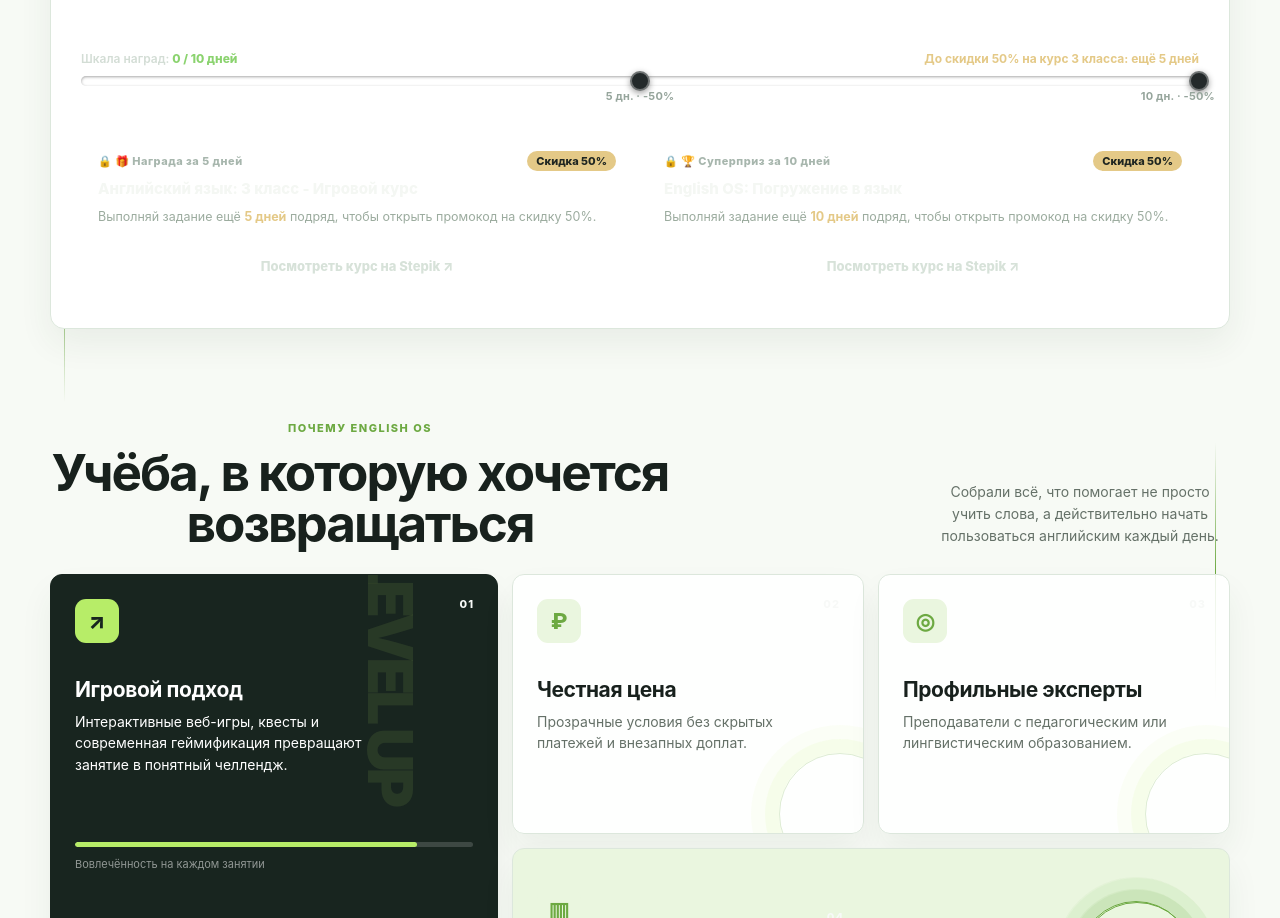
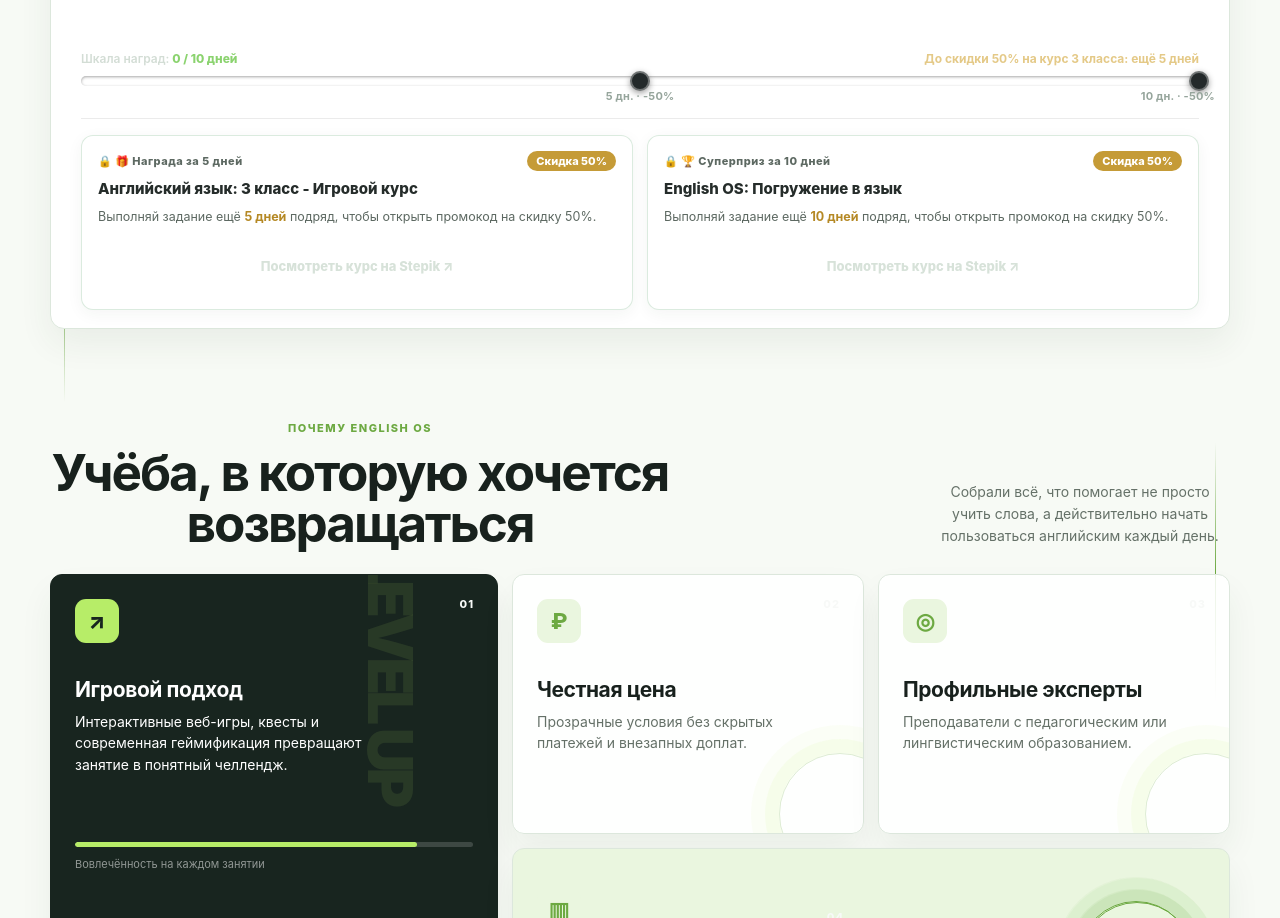
Before and after one commit to george-stone-pax/english-games, a plain HTML site: page index.html in a window 1280 px wide. Shown: the part 784-1702 px from the top of the page. Drawn offline with nearby package versions, Linux system fonts and the light colour scheme.

Commit message:
Revise styles for quest rewards under light theme
Updated styles for quest rewards grid and cards to match the light theme, enhancing readability and visual appeal.

```diff
--- a/challenge.css
+++ b/challenge.css
@@ -236,6 +236,7 @@
 }
 
 /* Сетка карточек наград и промокодов */
+/* Сетка карточек наград и промокодов (обновлено под светлую тему) */
 .quest-rewards-grid {
     position: relative;
     z-index: 1;
@@ -244,7 +245,7 @@
     gap: 14px;
     margin-top: 8px;
     padding-top: 16px;
-    border-top: 1px solid rgba(255, 255, 255, .08);
+    border-top: 1px solid rgba(0, 0, 0, 0.08);
 }
 .quest-reward-card {
     display: flex;
@@ -252,14 +253,15 @@
     justify-content: space-between;
     padding: 15px 16px;
     border-radius: 12px;
-    border: 1px solid rgba(255, 255, 255, .1);
-    background: rgba(255, 255, 255, .035);
+    border: 1px solid rgba(78, 154, 98, 0.2);
+    background: #ffffff;
+    box-shadow: 0 4px 16px rgba(31, 54, 40, 0.05);
     transition: border-color .25s ease, background .25s ease, box-shadow .25s ease;
 }
 .quest-reward-card.is-unlocked {
-    border-color: rgba(139, 211, 111, .48);
-    background: linear-gradient(145deg, rgba(78, 154, 98, .18), rgba(255, 255, 255, .04));
-    box-shadow: 0 10px 26px rgba(0, 0, 0, .2), inset 0 0 20px rgba(139, 211, 111, .06);
+    border-color: rgba(78, 154, 98, 0.5);
+    background: linear-gradient(145deg, #f2f8f3 0%, #ffffff 100%);
+    box-shadow: 0 8px 24px rgba(78, 154, 98, 0.12);
 }
 .quest-reward-top {
     display: flex;
@@ -272,38 +274,39 @@
     font-size: 11px;
     font-weight: 800;
     letter-spacing: .5px;
-    color: #a7b6ad;
+    color: #5d6962;
 }
 .quest-reward-card.is-unlocked .quest-reward-badge {
-    color: #9be17e;
+    color: #3e8050;
 }
 .quest-reward-discount {
     padding: 3px 9px;
     border-radius: 999px;
     font-size: 11px;
     font-weight: 800;
-    color: #1f2621;
-    background: #e4c987;
+    color: #ffffff;
+    background: #c59b37;
 }
 .quest-reward-card.is-unlocked .quest-reward-discount {
-    background: #9be17e;
+    background: #4e9a62;
 }
 .quest-reward-title {
     margin: 0 0 10px;
     font-size: 15px;
     font-weight: 800;
-    color: #f4f7f3;
+    color: #252c2a; /* Сделали заголовок чётким и тёмным */
     line-height: 1.3;
 }
 .quest-reward-lock-note {
     margin: 0 0 12px;
     font-size: 12.5px;
     line-height: 1.45;
-    color: #9cac9f;
+    color: #5d6962; /* Улучшили читаемость текста */
 }
 .quest-reward-lock-note strong {
-    color: #e4c987;
+    color: #b58925;
 }
+
 .quest-promo-box {
     display: flex;
     align-items: center;
```
